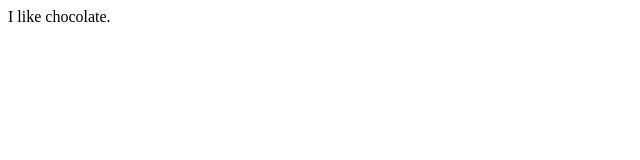
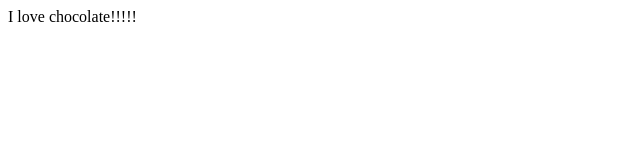
Before and after one commit to Chlo3-D/MyCodingCorner, a plain HTML site: page index.html in a window 1280 px wide. Shown: the full height of the page, 0-640 px from the left. Drawn offline with Linux system fonts and the light colour scheme.

```diff
--- a/index.html
+++ b/index.html
@@ -6,6 +6,6 @@
     <title>Document</title>
 </head>
 <body>
-    I like chocolate.
+    I love chocolate!!!!!
 </body>
 </html>
```
Also changed, not shown: about.html (deleted).
